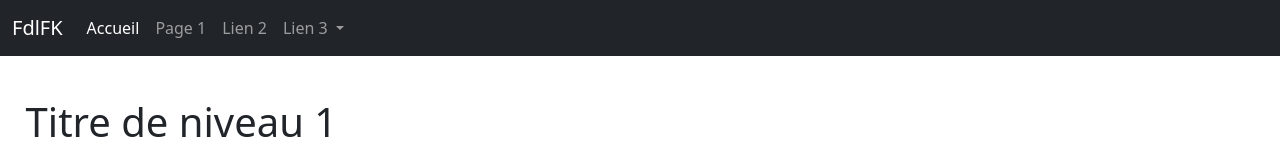
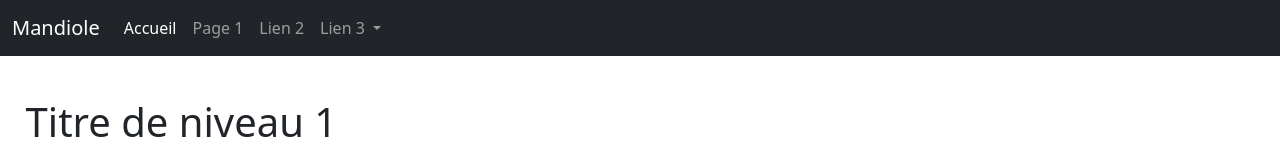
Before and after one commit to mandiole-1/mandiole-1.github.io, a plain HTML site: page pages_html/a_propos.html in a window 1280 px wide. Shown: the top 160 px of the page. Drawn offline with nearby package versions, Linux system fonts and the light colour scheme.

Commit message:
Modification nom du site

```diff
--- a/pages_html/a_propos.html
+++ b/pages_html/a_propos.html
@@ -11,7 +11,7 @@
 <!--Début navbar-->
 <nav class="navbar navbar-expand-md navbar-dark bg-dark fixed-top">
   <div class="container-fluid">
-    <a class="navbar-brand" href="accueil.html">FdlFK</a>
+    <a class="navbar-brand" href="accueil.html">Mandiole</a>
     <button class="navbar-toggler" type="button" data-bs-toggle="collapse" data-bs-target="#navbarNavDropdown" aria-controls="navbarNavDropdown" aria-expanded="false" aria-label="Toggle navigation">
       <span class="navbar-toggler-icon"></span>
     </button>
```
